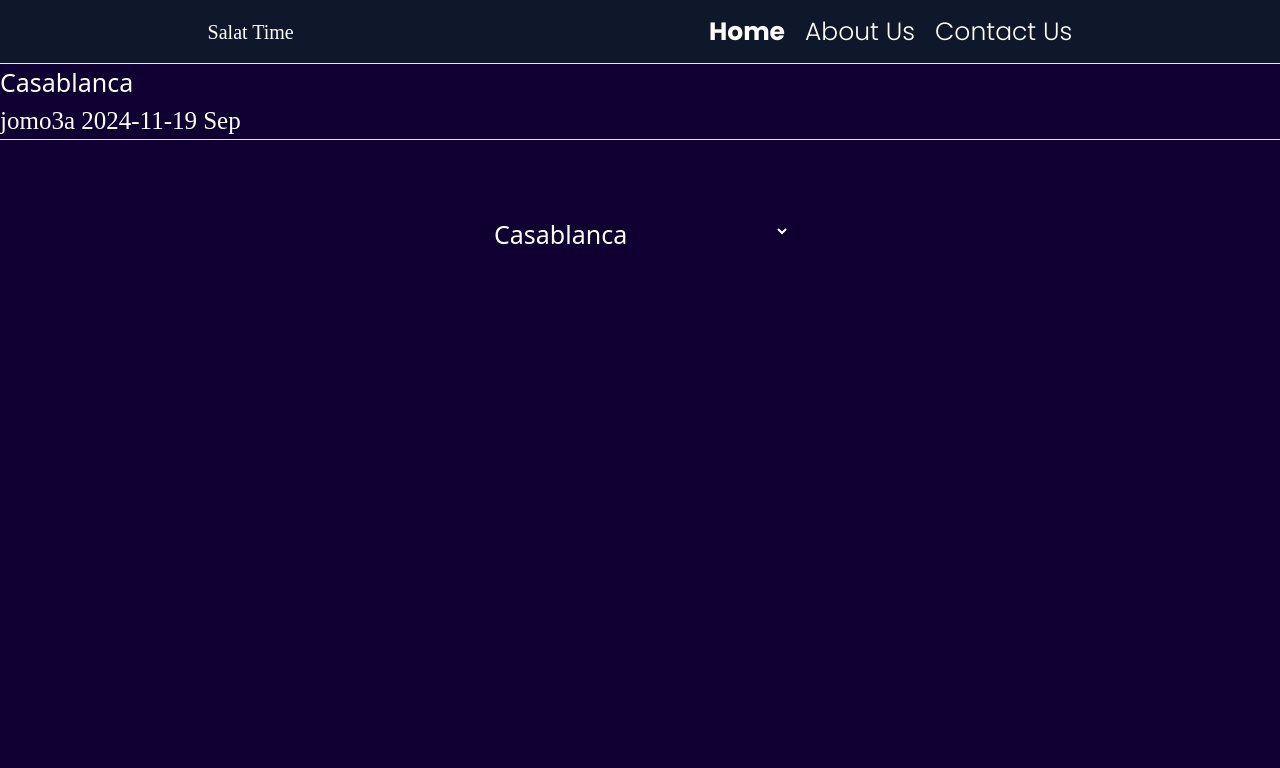
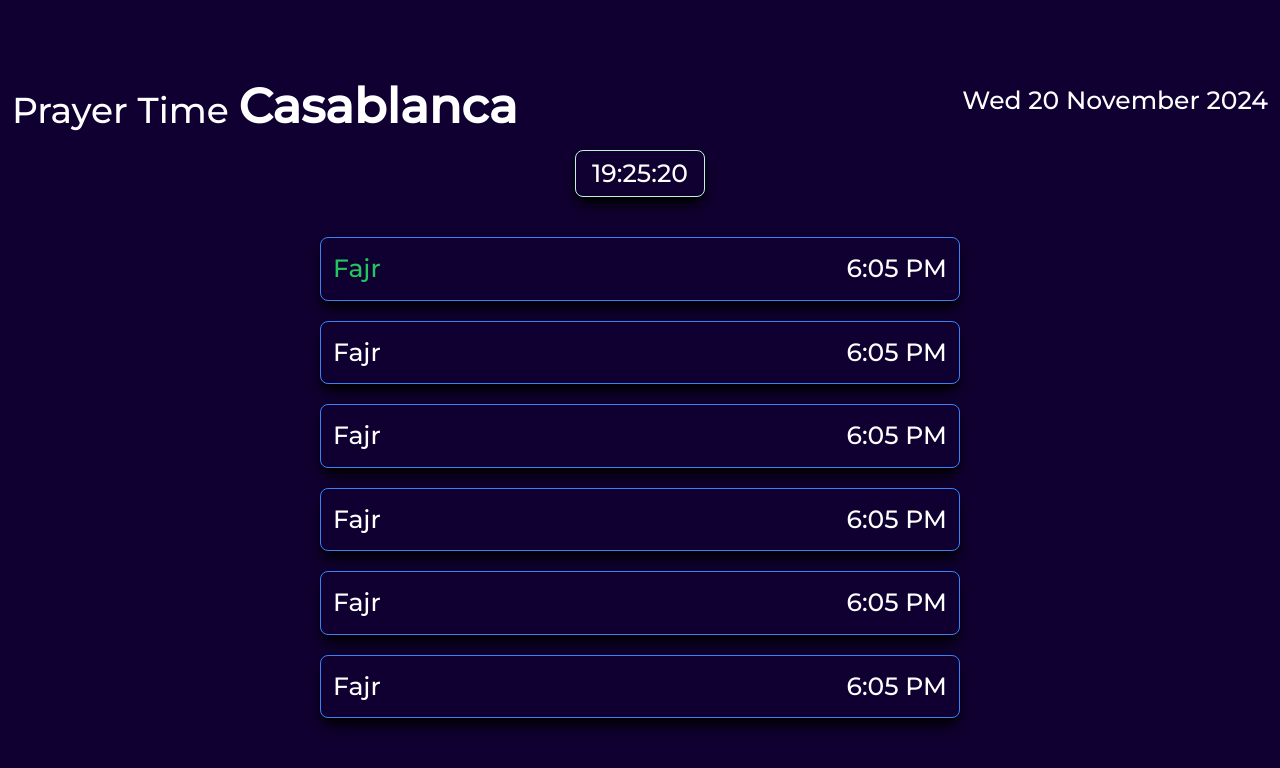
Before and after one commit to kamal0182/prayer_time, a plain HTML site: page code.html in a window 1280 px wide. Drawn offline with nearby package versions, Linux system fonts and the light colour scheme; no server answers; a web font is replaced by a local one.

Commit message:
Fix the design of the page and add the current time

```diff
--- a/code.html
+++ b/code.html
@@ -1,42 +1,83 @@
 <!DOCTYPE html>
 <html lang="en">
   <head>
-    <meta charset="UTF-8">
-    <meta name="viewport" content="width=device-width, initial-scale=1.0">
+    <meta charset="UTF-8" />
+    <meta name="viewport" content="width=device-width, initial-scale=1.0" />
     <title>Salat Time</title>
     <script src="https://cdn.tailwindcss.com"></script>
-    <link rel="preconnect" href="https://fonts.googleapis.com">
-    <link rel="preconnect" href="https://fonts.gstatic.com" crossorigin>
-    <link href="https://fonts.googleapis.com/css2?family=IM+Fell+Double+Pica+SC&family=Poppins:ital,wght@0,100;0,200;0,300;0,400;0,500;0,600;0,700;0,800;0,900;1,100;1,200;1,300;1,400;1,500;1,600;1,700;1,800;1,900&display=swap" rel="stylesheet">
-    <link rel="stylesheet" href="styling.css">
+    <link rel="preconnect" href="https://fonts.googleapis.com" />
+    <link rel="preconnect" href="https://fonts.gstatic.com" crossorigin />
+    <link
+      href="https://fonts.googleapis.com/css2?family=IM+Fell+Double+Pica+SC&family=Poppins:ital,wght@0,100;0,200;0,300;0,400;0,500;0,600;0,700;0,800;0,900;1,100;1,200;1,300;1,400;1,500;1,600;1,700;1,800;1,900&display=swap"
+      rel="stylesheet"
+    />
+    <link rel="stylesheet" href="styling.css" />
+    <script src="https://cdn.tailwindcss.com"></script>
   </head>
-<body>
-    <nav class="bg-slate-900 flex py-3 justify-around border-b h-16 items-center" id="navbar">
-        <div>
-            <h1 class="font-['IM-Fell-Double-Pica-SC'] text-white text-xl"><a href="#">Salat Time</a></h1>
+
+  <body class="flex flex-col justify-center align-center h-screen gap-10 px-3">
+    <header class="flex flex-col align-center gap-5">
+      <div class="flex justify-between">
+        <h1 class="text-bold text-4xl text-center">
+          Prayer Time
+          <span class="font-bold text-5xl" id="city">Casablanca</span>
+        </h1>
+        <p id="current-date">Wed 20 November 2024</p>
       </div>
-        <div class="font-[Poppins]">
-            <ul class="flex text-white gap-5">
-                <li><a href="#" class="font-bold">Home</a></li>
-                <li><a href="#" class="font-light">About Us</a></li>
-                <li><a href="#" class="font-light">Contact Us</a></li>
-            </ul>
+      <div class="m-auto border border-green-200 px-4 py-1 rounded-lg shadow-lg shadow-black">
+        <span id="hours"></span>:<span id="minutes"></span>:<span
+          id="seconds"
+          ></span
+        >
       </div>
-    </nav>
-    <main>
-        <div class="all">
-        <div>
-            <div>
-                <h1>Casablanca</h1>
+    </header>
+
+    <main class="flex justify-center align-center w-full">
+      <div class="prayer-times max-w-6xl w-[40rem] flex flex-col gap-5">
+        <div
+          class="flex justify-between border border-blue-500 p-3 rounded-lg shadow-lg shadow-black"
+        >
+          <p class="text-green-500">Fajr</p>
+          <p>6:05 PM</p>
         </div>
-            <div class="todaydate">
-              <p >  jomo3a 2024-11-19 Sep</p>
-                <hr>
+        <div
+          class="flex justify-between border border-blue-500 p-3 rounded-lg shadow-lg shadow-black"
+        >
+          <p>Fajr</p>
+          <p>6:05 PM</p>
+        </div>
+        <div
+          class="flex justify-between border border-blue-500 p-3 rounded-lg shadow-lg shadow-black"
+        >
+          <p>Fajr</p>
+          <p>6:05 PM</p>
+        </div>
+        <div
+          class="flex justify-between border border-blue-500 p-3 rounded-lg shadow-lg shadow-black"
+        >
+          <p>Fajr</p>
+          <p>6:05 PM</p>
+        </div>
+        <div
+          class="flex justify-between border border-blue-500 p-3 rounded-lg shadow-lg shadow-black"
+        >
+          <p>Fajr</p>
+          <p>6:05 PM</p>
+        </div>
+        <div
+          class="flex justify-between border border-blue-500 p-3 rounded-lg shadow-lg shadow-black"
+        >
+          <p>Fajr</p>
+          <p>6:05 PM</p>
         </div>
       </div>
+    </main>
+
+    <!-- <main>
+      <div class="all">
+
         <div class="timming">
-            <div class="containercalender">
-                </div>
+          <div class="containercalender"></div>
         </div>
         <div class="select">
           <select>
@@ -44,12 +85,15 @@
           </select>
         </div>
       </div>
+    </main> -->
 
-
-
-        </div>
-    </main>
-
+    <script>
+      // Get the current date
+      var now = new Date();
+      var datetime = now.toDateString();
+      console.log(datetime);
+      const currentdate = document.getElementById("current-date");
+    </script>
     <script src="index.js"></script>
   </body>
 </html>
--- a/index.js
+++ b/index.js
@@ -59,3 +59,32 @@ function prayertime(data){
         // }
 
     }
+
+
+
+
+
+
+
+
+
+
+
+
+
+
+
+// Get current date
+
+
+setInterval(() => {
+    let currentDate = new Date();
+
+    let hours = currentDate.getHours();
+let minuts = currentDate.getMinutes();
+let seconds = currentDate.getSeconds();
+
+document.getElementById("hours").textContent = hours;
+document.getElementById("minutes").textContent = minuts;
+document.getElementById("seconds").textContent = seconds;
+}, 1000);
--- a/styling.css
+++ b/styling.css
@@ -8,6 +8,7 @@ body {
     background-color: #100031;
     color: white;
     font-size: 25px;
+    font-family: "Montserrat";
 }
 .all {
     display: grid;
@@ -36,9 +37,7 @@ body {
     display: inline-block;
 
 }
-p {
-    font-family: "Montserrat:ital";
-}
+
 .prayertime {
     background-color: #ffff;
     text-align: center;
```
Lines whose indentation alone changed are shown as unchanged.
